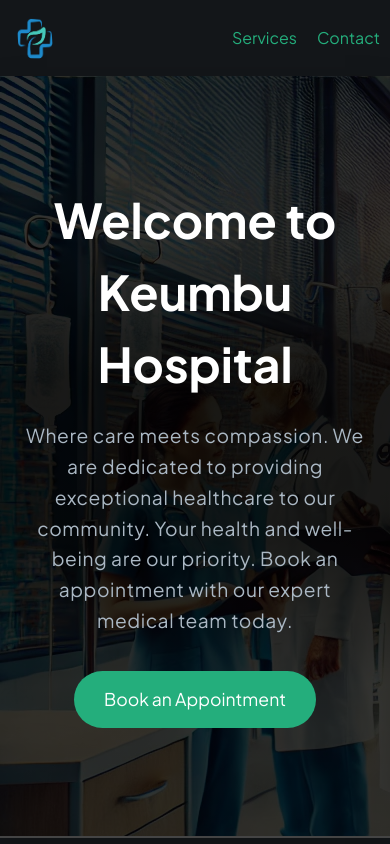
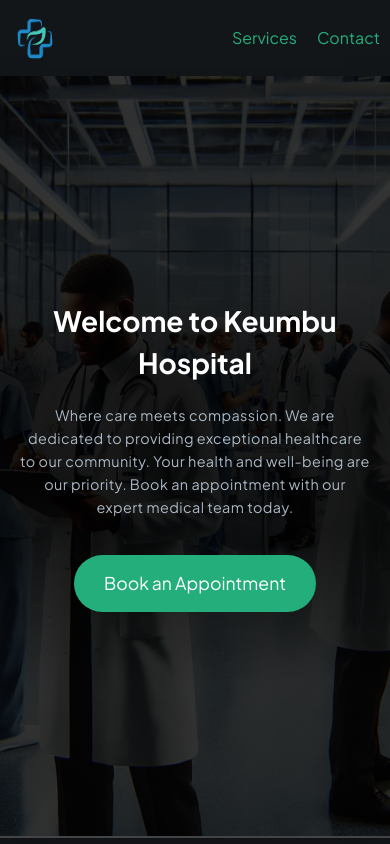
Before and after one commit to KevinMisati/healthcare, a Next.js app: page / in a window 390 px wide. Shown: the top 844 px of the page. Built offline with nearby package versions, Linux system fonts and the light colour scheme.

Commit message:
worked on the mobile responsiveness

```diff
--- a/app/index.css
+++ b/app/index.css
@@ -39,7 +39,7 @@
     display: flex;
     justify-content: center;
     align-items: center;
-    background: linear-gradient(
+    background-image: linear-gradient(
       rgba(0, 0, 0, 0.8),
       rgba(0, 0, 0, 0.8),
       rgba(0, 0, 0, .9),
@@ -47,6 +47,9 @@
       rgba(0, 0, 0, .8),
       rgba(0, 0, 0, .8) ),
       url("../public/assets/images/keumbu-bg.webp");
+  background-size: cover; /* Ensures the image covers the container */
+  background-position: center; /* Centers the image */
+  background-repeat: no-repeat;
 }
 .hero-content{
     max-width: 800px;
@@ -76,6 +79,36 @@
 
 .hero-btn:hover {
     transform: scale(1.05);
+}
+
+@media (max-width: 1024px) {
+  .hero-content h1 {
+    font-size: 2.5rem;
+  }
+
+  .hero-content p {
+    font-size: 1.1rem;
+  }
+}
+
+@media (max-width: 768px) {
+  .hero-content h1 {
+    font-size: 2rem;
+  }
+
+  .hero-content p {
+    font-size: 1rem;
+  }
+}
+
+@media (max-width: 480px) {
+  .hero-content h1 {
+    font-size: 1.75rem;
+  }
+
+  .hero-content p {
+    font-size: 0.9rem;
+  }
 }
 
 
@@ -190,6 +223,17 @@
     transition: background-color 0.3s;
 }
 
+@media (max-width: 480px) {
+  #contact form input,
+  #contact form textarea {
+    width: 100%;
+  }
+
+  .hero-content p {
+    font-size: 0.9rem;
+  }
+}
+
 /* Footer */
 footer {
     color: white;
```
Also changed, not shown: public/assets/images/keumbu-bg.webp.
